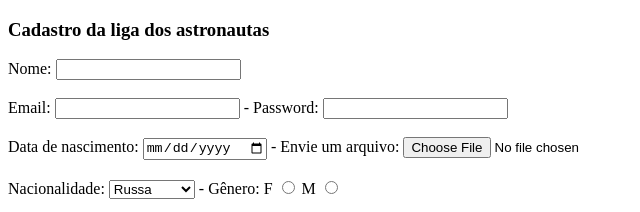
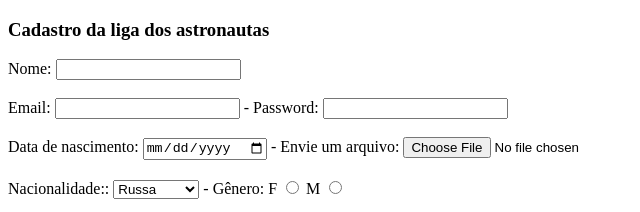
Before and after one commit to Thurmota/Exercicios_HTML, a plain HTML site: page FormExerc/index.html in a window 1280 px wide. Shown: the top 212 px of the page, 0-640 px from the left. Drawn offline with Linux system fonts and the light colour scheme.

Commit message:
alteracao de texto que estava errado

```diff
--- a/FormExerc/index.html
+++ b/FormExerc/index.html
@@ -32,7 +32,7 @@
     </div>
 
     <div>
-      <label for="nationality">Nacionalidade:</label>
+      <label for="nationality">Nacionalidade::</label>
       <select name="nationality" id="nationality">
         <option value="russian">Russa</option>
         <option value="american">Americano</option>
```
